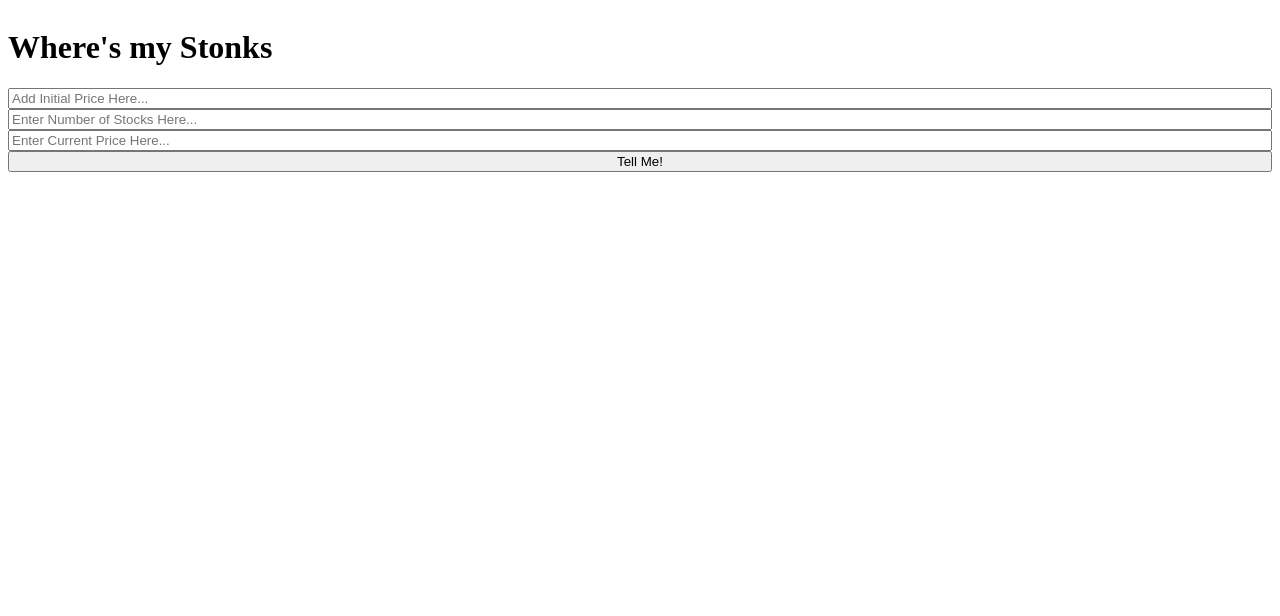
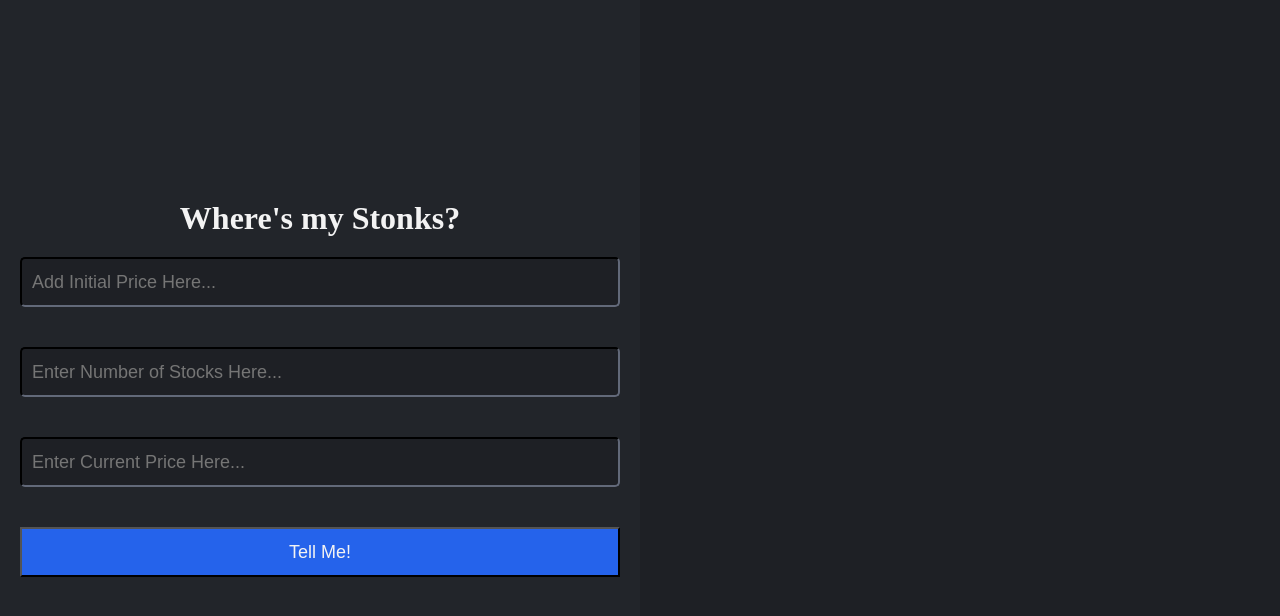
Before and after one commit to bmendhe23/stock-purchase-profit-or-loss, a plain HTML site: page index.html in a window 1280 px wide. Drawn offline with Linux system fonts and the light colour scheme.

Commit message:
css completed

```diff
--- a/index.html
+++ b/index.html
@@ -11,18 +11,15 @@
 
 <body>
 
-    <div class="container">
-        <div class="input-container">
-            <h1>Where's my Stonks</h1>
+    <div class="leftside">
+        <h1>Where's my Stonks?</h1>
         <input id="initial-price" placeholder="Add Initial Price Here..." type="number">
         <input id="quantity" placeholder="Enter Number of Stocks Here..." type="number">
         <input id="current-price" placeholder="Enter Current Price Here..." type="number">
         <button id="submit-btn">Tell Me!</button>
     </div>
-        <div class="output-container">
+    <div class="rightside">
         <p id="output-box"></p>
-        </div>
-
     </div>
 
     <script src="javascript.js" type="text/javascript"></script>
--- a/style.css
+++ b/style.css
@@ -1,9 +1,64 @@
-div {
+* {
+    margin: 0;
+    padding: 0;
+    box-sizing: border-box;
+    color: var(--primary-color);
+}
+
+:root {
+    --primary-color: #f3f3f3;
+    --black-shade1: #22252a;
+    --black-shade2: #1e2025;
+    --blue-shade: #2563eb;
+}
+
+h1 {
+    margin-top: 25vh;
+    text-align: center;
+}
+
+input {
+    padding: 10px;
+    margin: 20px;
+    font-size: large;
+    height: 50px;
+    background-color: var(--black-shade2);
+    border-color: var(--black-shade2);
+    border-radius: 5px;
+}
+
+input:focus {
+    outline: none;
+}
+
+button {
+    padding: 10px;
+    margin: 20px;
+    font-size: large;
+    height: 50px;
+    background-color: var(--blue-shade);
+}
+
+.leftside {
+    float: left;
+    width: 50%;
     display: flex;
     flex-direction: column;
+    background-color: var(--black-shade1);
+    height: 100vh;
 }
 
-.container {
-    display: flex;
-    flex-direction: column;
+.rightside {
+    float: right;
+    width: 50%;
+    text-align: center;
+    font-size: larger;
+    background-color: var(--black-shade2);
+    height: 100vh;
+    text-align: center;
 }
+
+.rightside p {
+    font-size: x-large;
+    margin-top: 50vh;
+}
```
Lines whose indentation alone changed are shown as unchanged.
